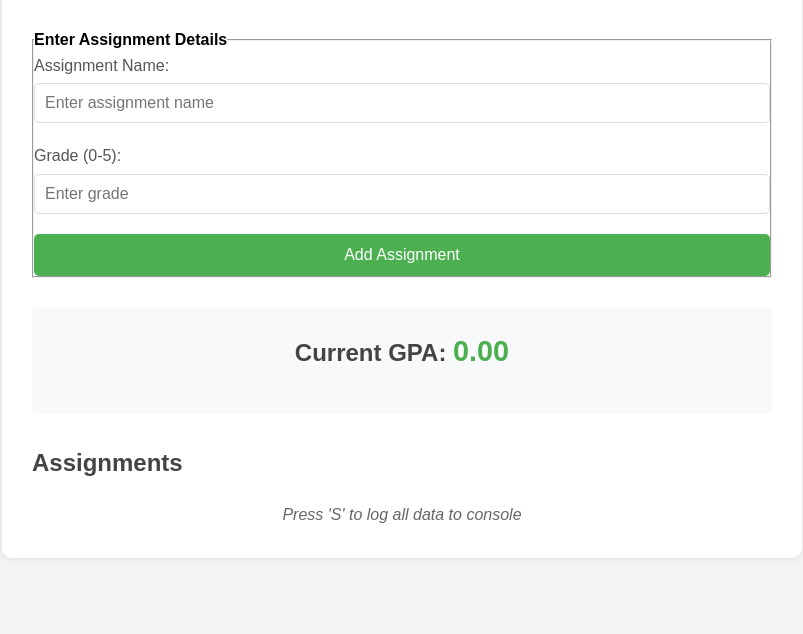
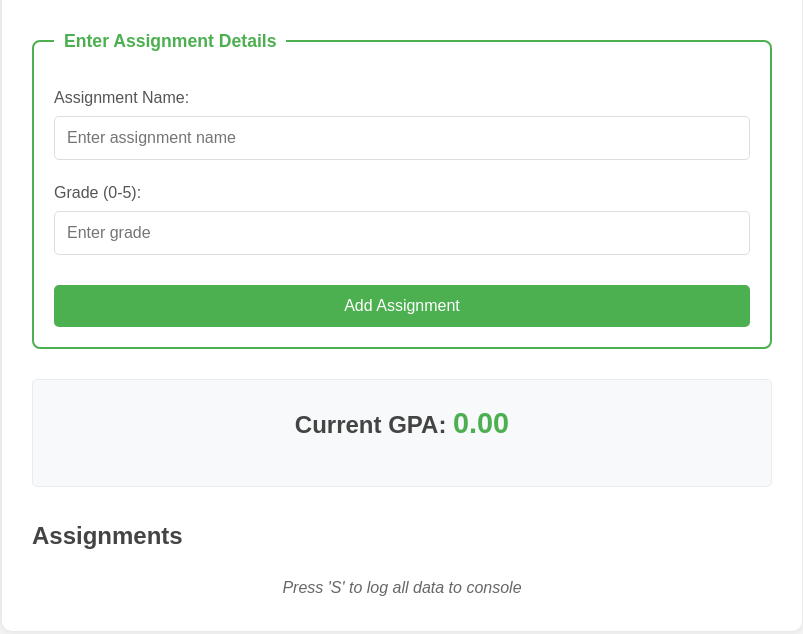
Before and after one commit to Anglebert-Dev/gpa-calculator-js-assignment, a plain HTML site: page index.html in a window 1280 px wide. Shown: the part 104-738 px from the top of the page, without its empty margins (238-1041 px from the left). Drawn offline with Linux system fonts and the light colour scheme.

Commit message:
Enhance styles for form elements and buttons

```diff
--- a/styles.css
+++ b/styles.css
@@ -31,6 +31,25 @@ h2 {
     margin-bottom: 20px;
 }
 
+fieldset {
+    border: 2px solid #4CAF50;
+    border-radius: 8px;
+    padding: 20px;
+    margin-bottom: 20px;
+    background-color: #fff;
+}
+
+legend {
+    padding: 0 10px;
+    color: #4CAF50;
+    font-size: 1.1em;
+    margin-bottom: 10px;
+}
+
+legend strong {
+    font-weight: 600;
+}
+
 .form-group {
     margin-bottom: 20px;
 }
@@ -39,19 +58,22 @@ label {
     display: block;
     margin-bottom: 5px;
     color: #555;
+    font-weight: 500;
 }
 
 input {
     width: 100%;
-    padding: 10px;
+    padding: 12px;
     border: 1px solid #ddd;
     border-radius: 5px;
     font-size: 16px;
+    transition: all 0.3s ease;
 }
 
 input:focus {
     outline: none;
     border-color: #4CAF50;
+    box-shadow: 0 0 5px rgba(76, 175, 80, 0.2);
 }
 
 button {
@@ -63,11 +85,14 @@ button {
     cursor: pointer;
     width: 100%;
     font-size: 16px;
-    transition: background-color 0.3s;
+    transition: all 0.3s ease;
+    margin-top: 10px;
 }
 
 button:hover {
     background-color: #45a049;
+    transform: translateY(-1px);
+    box-shadow: 0 2px 5px rgba(0, 0, 0, 0.1);
 }
 
 .stats-section {
@@ -76,6 +101,7 @@ button:hover {
     background-color: #f8f9fa;
     border-radius: 5px;
     text-align: center;
+    border: 1px solid #e9ecef;
 }
 
 #gpaDisplay {
@@ -101,10 +127,13 @@ button:hover {
     justify-content: space-between;
     align-items: center;
     background-color: #fff;
+    transition: all 0.3s ease;
 }
 
 .assignment-item:hover {
     background-color: #f8f9fa;
+    transform: translateX(5px);
+    border-color: #4CAF50;
 }
 
 .info-text {
```
